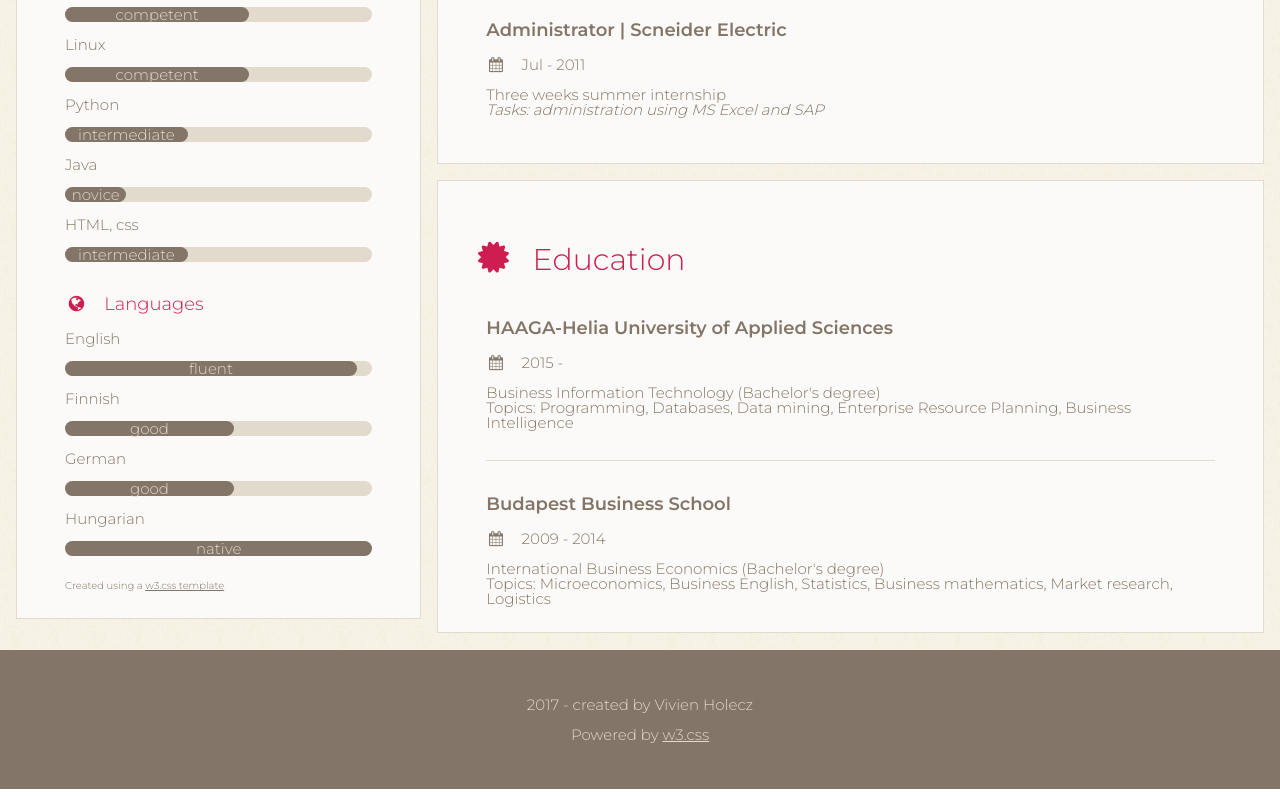
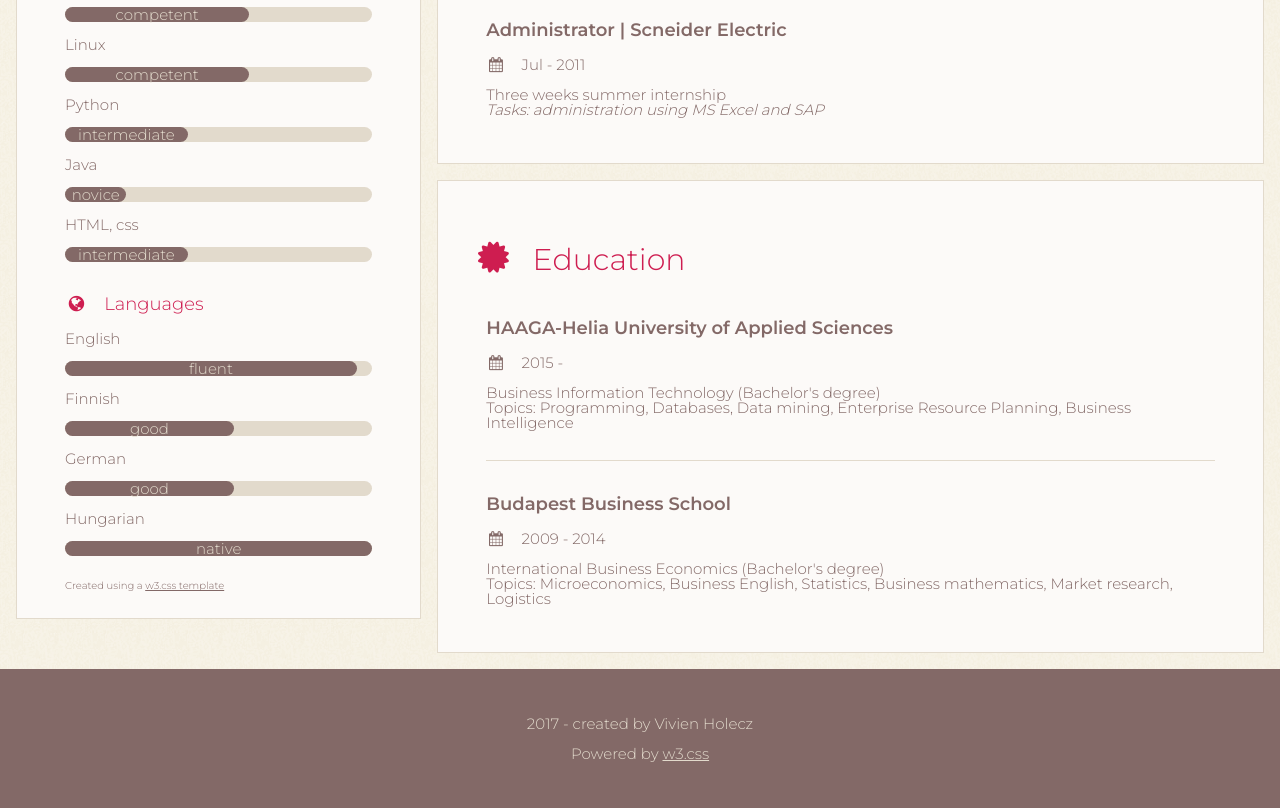
Before and after one commit to hovien/hovien.github.io, a plain HTML site: page cv.html in a window 1280 px wide. Shown: the part 605-1413 px from the top of the page. Drawn offline with nearby package versions, Linux system fonts and the light colour scheme.

Commit message:
color tweak

```diff
--- a/custom.css
+++ b/custom.css
@@ -1,16 +1,16 @@
-body,h1,h2,h3,h4,h5,h6 {font-family: "Montserrat", sans-serif;color:#837567;font-weight:300;line-height:1;background-repeat: repeat-xy;}
+body,h1,h2,h3,h4,h5,h6 {font-family: "Montserrat", sans-serif;color:#836967;font-weight:300;line-height:1;background-repeat: repeat-xy;}
 body {background-image: url("bgwarm.png");}
 h1,h2,h3,h4,h5,h6{color:#CE1D50;}
 hr{margin:0px 0;border-top: 1px solid #E2DACC;}
 .bold {font-weight:600;}
 .red{color:#CE1D50;}
 .red-button{color:#fcfaf8;background-color:#CE1D50;}
-.title{color:black!important; text-decoration:none;padding:0px 6px!important;}
+.title{color:green!important; text-decoration:none;padding:0px 6px!important;}
 .title-row{margin:48px 16px 49px 0px;}
 .chosen{color:#CE1D50;font-weight:600}
 .custom-button{text-decoration:none;cursor:pointer;padding-left:32px;padding-right:32px;}
 .custom-button:hover{background-color:inherit;color:#CE1D50;-webkit-transition-duration:0.2s;transition-duration:0.2s;}
-.custom-theme-medium {color:#837567!important;background-color:#fcfaf8 !important}
-.custom-theme-light {color:#837567!important;background-color:#E2DACC !important}
-.custom-theme-dark {color:#E2DACC!important;background-color:#837567 !important}
+.custom-theme-medium {color:#836967!important;background-color:#fcfaf8 !important}
+.custom-theme-light {color:#836967!important;background-color:#E2DACC !important}
+.custom-theme-dark {color:#E2DACC!important;background-color:#836967 !important}
 .custom-card{padding:32px 32px 16px 32px;margin-top:16px;margin-bottom:16px;border:1px solid #E2DACC;}
--- a/cv.html
+++ b/cv.html
@@ -125,7 +125,7 @@
         </div>
       </div>
 
-      <div class="w3-container   custom-card  custom-theme-medium" style="height:453px">
+      <div class="w3-container   custom-card  custom-theme-medium">
         <h2 class="w3-padding-16"><i class="fa fa-certificate fa-fw w3-margin-right w3-xxlarge"></i>Education</h2>
         <div class="w3-container">
           <p class="w3-large bold">HAAGA-Helia University of Applied Sciences</p>
```
